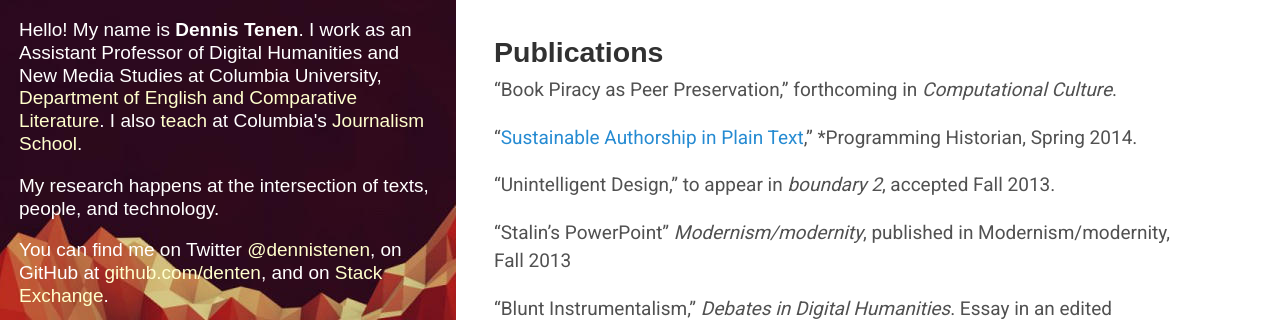
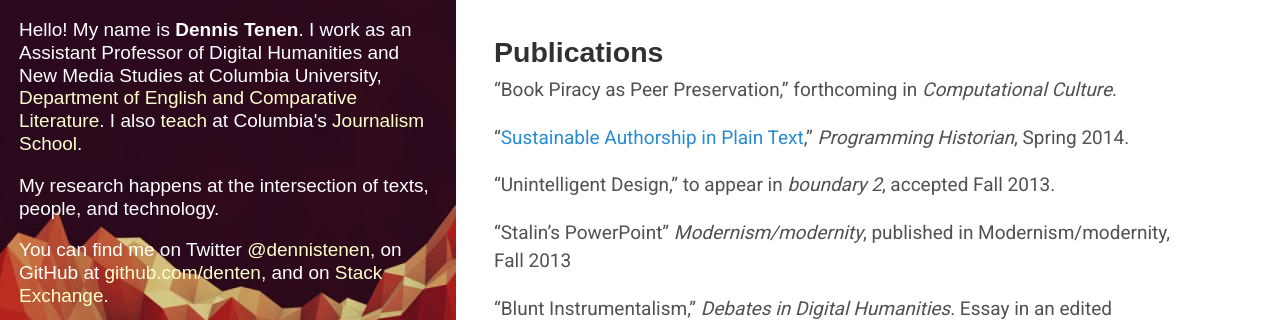
Before and after one commit to denten/denten.github.io, a Jekyll site: the page built from _pages/category-pages/publications.md, in a window 1280 px wide. Shown: the top 320 px of the page. Built offline with Jekyll 4.4.1, drawn with Linux system fonts in a browser that asks for light colours; some web fonts are replaced; some of the changed lines change nothing that is shown.

Commit message:
better lnks

```diff
--- a/_includes/CV/05-publications.md
+++ b/_includes/CV/05-publications.md
@@ -2,7 +2,7 @@
 
 "Book Piracy as Peer Preservation," forthcoming in *Computational Culture*.
 
-"[Sustainable Authorship in Plain Text](http://web.archive.org/web/20140622005616/http://programminghistorian.org/lessons/sustainable-authorship-in-plain-text-using-pandoc-and-markdown)," *Programming Historian, Spring 2014.
+"[Sustainable Authorship in Plain Text](http://programminghistorian.org/lessons/sustainable-authorship-in-plain-text-using-pandoc-and-markdown)," *Programming Historian*, Spring 2014.
 
 "Unintelligent Design," to appear in *boundary 2*, accepted Fall 2013.
 
```
